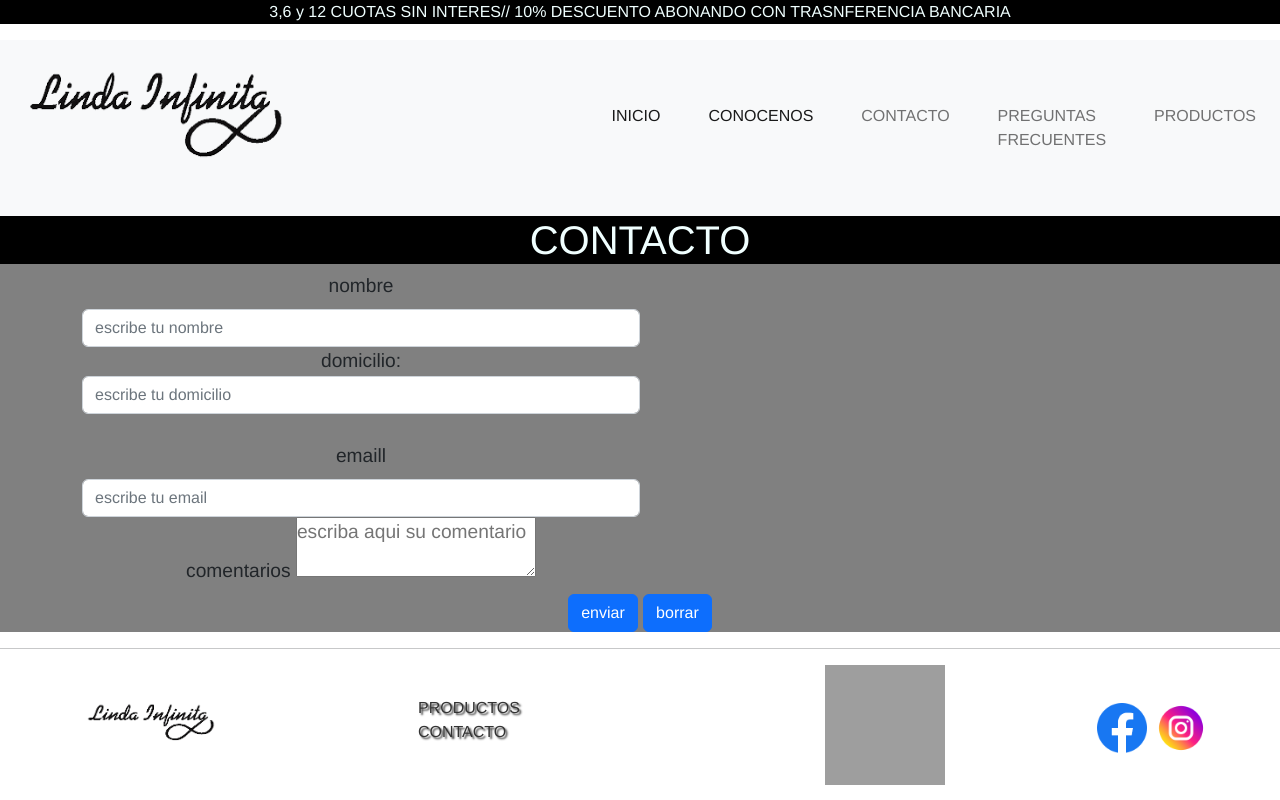
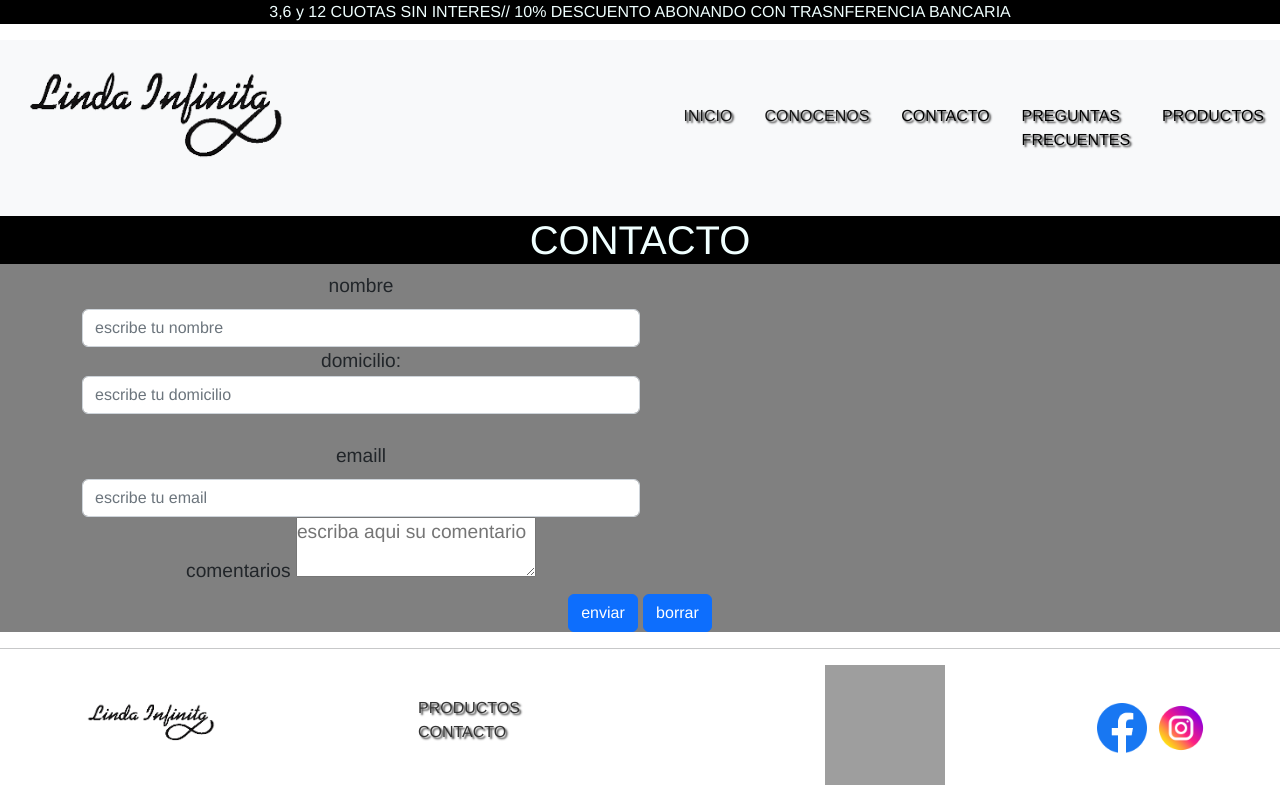
Before and after one commit to nicolasspinoso/C-Users-nicol-OneDrive-Escritorio-lindainfinitaspinoso-lindainfinitaspinoso, a plain HTML site: page paginas/contacto.html in a window 1280 px wide. Drawn offline with nearby package versions, Linux system fonts and the light colour scheme; grey boxes are pictures that could not be loaded.

Commit message:
proyecto de entrega

```diff
--- a/css/estilos.css
+++ b/css/estilos.css
@@ -28,7 +28,7 @@
 
 .header div p {
     text-align: center;
-    background-color:black;
+    background-color: black;
     color: azure;
 }
 
@@ -61,9 +61,16 @@
     margin: 10px;
     text-shadow: 2px 2px 2px #333;
     color: black
+}
 
+.collapse ul li a {
+    text-decoration: none;
+    font-weight: 300;
+    text-transform: uppercase;
+    text-shadow: 2px 2px 2px #333;
+    color: black
+}
 
-}
 
 /*---------------------MAIN---------------------*/
 
@@ -119,7 +126,7 @@
     box-shadow: 10px 10px 35px -8px rgba(0, 0, 0, 0.75);
 }
 
-.ofertas div div p{
+.ofertas div div p {
     margin-bottom: -5px;
 }
 
@@ -204,7 +211,7 @@
 
 .galeriadeproductos>div {
     text-align: center;
-    justify-content:space-around;
+    justify-content: space-around;
     flex-wrap: wrap;
     margin-top: 10px;
 }
@@ -223,16 +230,18 @@
     box-shadow: 10px 10px 35px -8px rgba(0, 0, 0, 0.75);
     margin-bottom: 20px;
 }
-.galeriadeproductos div div p{
+
+.galeriadeproductos div div p {
     margin-bottom: -8px;
 }
+
 .galeriadeproductos div div a {
     background-color: white;
     border-radius: 10px;
     color: black;
     margin-top: 20px;
     text-decoration: none;
-    padding: 5px;
+
 }
 
 .galeriadeproductos div div img {
@@ -266,9 +275,10 @@
     display: flex;
 }
 
-.redes div div a{
-    color:#333
+.redes div div a {
+    color: #333
 }
+
 .redes div div a img {
     width: 50px;
     height: 50px;
@@ -323,13 +333,19 @@
 
 
 
+
 /**------animacion--------**/
 
+.header p {
+    animation-duration: 5s;
+    animation-name: slidein;
 
-  .ofertas h2{
+}
+
+.ofertas h2 {
     animation-duration: 3s;
     animation-name: slidein;
-    animation-iteration-count: 1;
+
 }
 
 @keyframes slidein {
@@ -344,6 +360,10 @@
     }
 }
 
-.nav-contenedor nav ul li a:hover{
+.nav-contenedor nav ul li a:hover {
     background-color: red;
 }
+
+.collapse ul li a:hover {
+    background-color: red;
+}
--- a/paginas/contacto.html
+++ b/paginas/contacto.html
@@ -28,23 +28,20 @@
             </button>
             <div class="collapse navbar-collapse" id="navbarNav">
                 <ul class="navbar-nav">
-                    <li class="nav-item m-3">
-                        <a class="nav-link active" aria-current="page"
-                            href="../index.html">INICIO</a>
+                    <li class="nav-item m-2">
+                        <a class="nav-link active" aria-current="page" href="../index.html">INICIO</a>
                     </li>
-                    <li class="nav-item m-3">
-                        <a class="nav-link active" aria-current="page"
-                            href="./conocenos.html">CONOCENOS</a>
+                    <li class="nav-item m-2">
+                        <a class="nav-link active" aria-current="page" href="./conocenos.html">CONOCENOS</a>
                     </li>
-                    <li class="nav-item m-3">
+                    <li class="nav-item m-2">
                         <a class="nav-link" href="./contacto.html">CONTACTO</a>
                     </li>
-                    <li class="nav-item m-3">
-                        <a class="nav-link"
-                            href="./preguntas frecuentes.html">PREGUNTAS FRECUENTES
+                    <li class="nav-item m-2">
+                        <a class="nav-link" href="./preguntas frecuentes.html">PREGUNTAS FRECUENTES
                         </a>
                     </li>
-                    <li class="nav-item m-3">
+                    <li class="nav-item m-2">
                         <a class="nav-link" href="./productos.html">PRODUCTOS</a>
                     </li>
                 </ul>
@@ -63,7 +60,8 @@
                         </div>
                         <div class="col col-md-6">
                             <label for="text" class="form.lebel"> domicilio:</label>
-                        <input type="text" class="form-control" id="domicilio" placeholder="escribe tu domicilio"><br>
+                            <input type="text" class="form-control" id="domicilio"
+                                placeholder="escribe tu domicilio"><br>
                         </div>
                         <div class="col col-md-6">
                             <label for="emaill" class="form-label">emaill</label>
@@ -71,7 +69,8 @@
                         </div>
                         <div class="col col-md-6">
                             <label for="text" class="form-label">comentarios</label>
-                        <textarea name="mensaje" id="comentario" placeholder="escriba aqui su comentario"></textarea>
+                            <textarea name="mensaje" id="comentario"
+                                placeholder="escriba aqui su comentario"></textarea>
                         </div>
                         <div class=" form">
                             <button type="button" class="btn btn-primary">enviar</button>
@@ -105,8 +104,8 @@
                 <div>
                     <a href="https://www.facebook.com/lindainfinita.pontevedra"><img src="../imagenes/logofacebook.png"
                             alt="facebook"></a>
-                <a href="https://www.instagram.com/linda_infinita_pontevedra"><img src="../imagenes/logoinstagram.png"
-                        alt="instagram"></a>
+                    <a href="https://www.instagram.com/linda_infinita_pontevedra"><img
+                            src="../imagenes/logoinstagram.png" alt="instagram"></a>
                 </div>
             </div>
         </footer>
```
Also changed, not shown: index.html (+9 -11 lines), paginas/conocenos.html (+3 -6 lines), paginas/preguntas frecuentes.html (+4 -4 lines), paginas/productos.html (+13 -12 lines). Lines whose indentation alone changed are shown as unchanged.
